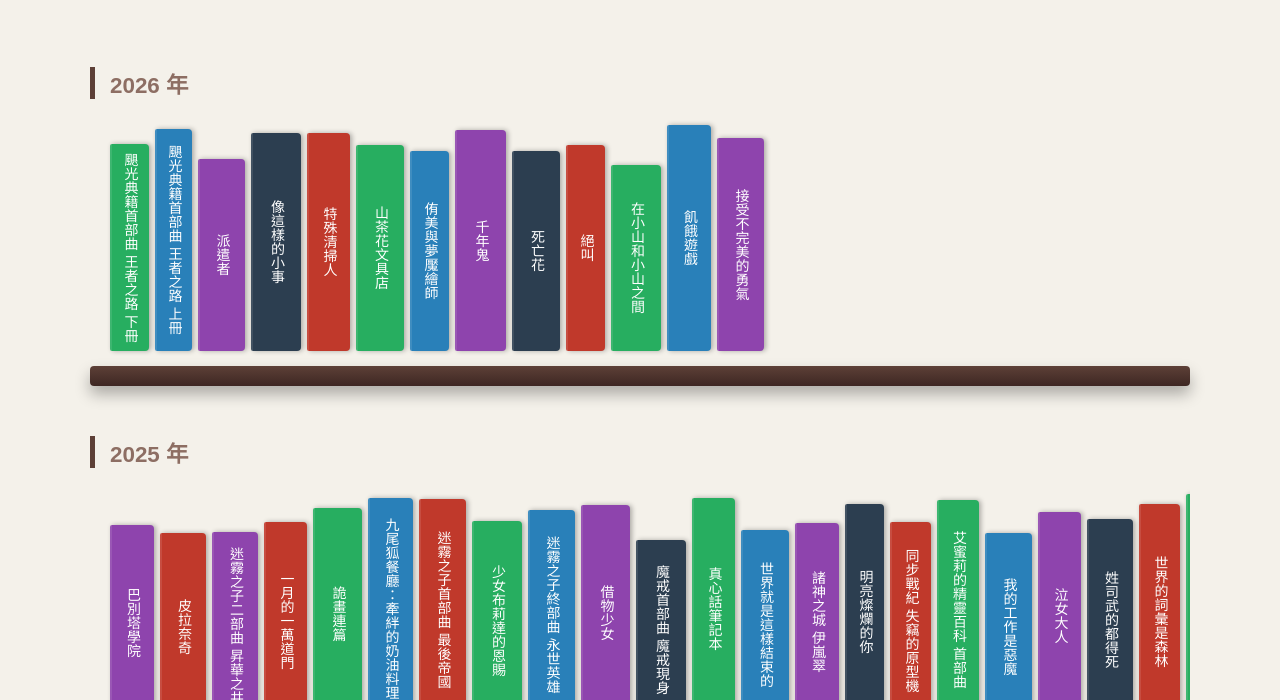
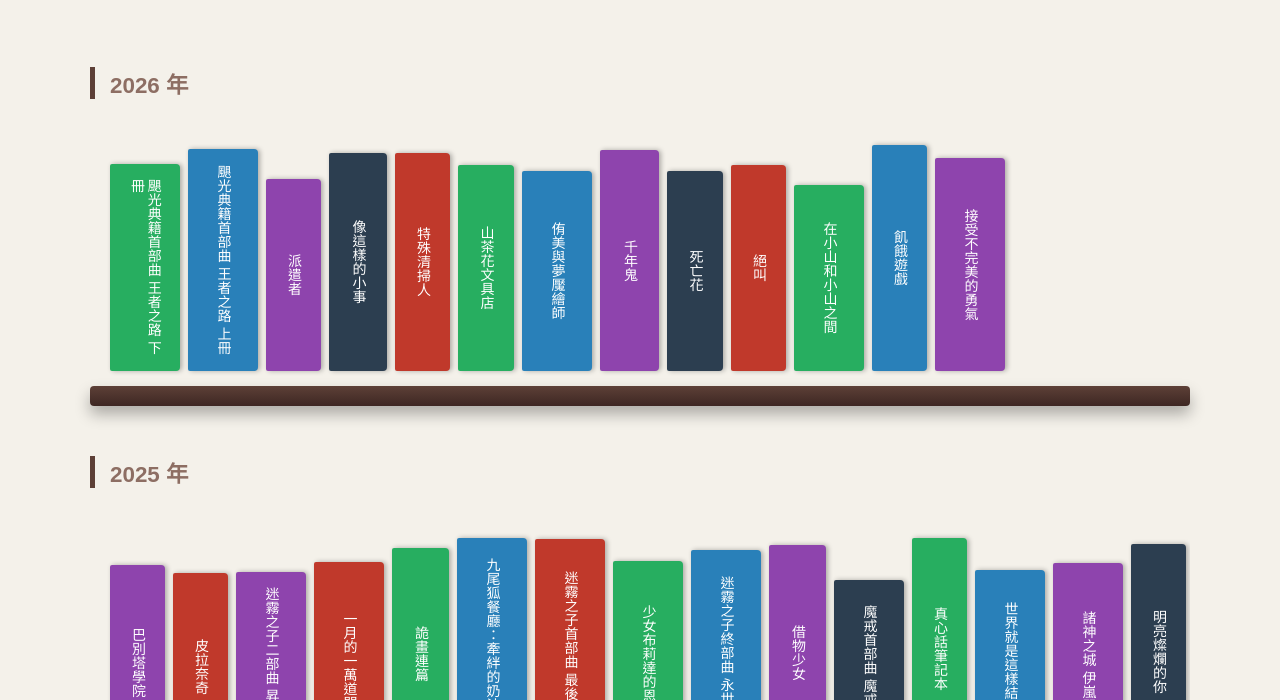
Before and after one commit to may90358/my-bookshelf, a plain HTML site: page index.html in a window 1280 px wide. Shown: the part 100-800 px from the top of the page. Drawn offline with Linux system fonts and the light colour scheme.

Commit message:
Update index.html

```diff
--- a/index.html
+++ b/index.html
@@ -34,21 +34,56 @@
         .shelf { position: relative; margin-bottom: 50px; }
 
         .books-row {
-            display: flex; align-items: flex-end; padding: 0 20px 15px 20px; gap: 6px; height: 240px;
-            z-index: 2; position: relative; overflow-x: auto; cursor: grab; scrollbar-width: none;
-            -ms-overflow-style: none; user-select: none;
+            display: flex;
+            align-items: flex-end;
+            padding: 0 20px 15px 20px;
+            gap: 8px;
+            height: 260px; /* 稍微調高以容納可能變高的書 */
+            z-index: 2;
+            position: relative;
+            overflow-x: auto;
+            cursor: grab;
+            scrollbar-width: none;
+            -ms-overflow-style: none;
+            user-select: none;
         }
         .books-row::-webkit-scrollbar { display: none; }
         .books-row:active { cursor: grabbing; }
 
+        /* [關鍵修正] 書籍基礎樣式：允許寬度自適應 */
         .book {
-            cursor: pointer; transition: transform 0.4s cubic-bezier(0.165, 0.84, 0.44, 1);
-            display: flex; align-items: center; justify-content: center; position: relative;
-            box-shadow: 2px 0 5px rgba(0,0,0,0.3); border-radius: 2px 4px 4px 2px;
-            border-left: 2px solid rgba(255,255,255,0.1); flex-shrink: 0;
+            cursor: pointer;
+            transition: transform 0.4s cubic-bezier(0.165, 0.84, 0.44, 1);
+            display: flex;
+            align-items: center;
+            justify-content: center;
+            position: relative;
+            box-shadow: 2px 0 5px rgba(0,0,0,0.3);
+            border-radius: 2px 4px 4px 2px;
+            flex-shrink: 0;
+            min-width: 45px; /* 設定最小寬度，避免沒字時太扁 */
+            padding: 0 5px; /* 增加左右內距讓文字不貼邊 */
         }
         .book:hover { transform: translateY(-20px); z-index: 10; }
-        .spine-text { writing-mode: vertical-rl; color: white; font-size: 14px; padding: 10px 0; font-style: normal; pointer-events: none; white-space: nowrap; }
+
+        /* [關鍵修正] 書名文字：允許折行且直式排列 */
+        .spine-text {
+            writing-mode: vertical-rl;
+            text-orientation: mixed;
+            color: white;
+            font-size: 14px;
+            line-height: 1.2;
+            padding: 15px 0;
+            font-style: normal;
+            pointer-events: none;
+            display: flex;
+            align-items: center;
+            justify-content: center;
+            max-height: 100%;
+            overflow: hidden;
+            word-break: break-all; /* 強制長字折行 */
+        }
+
         .shelf-board { height: 20px; background: linear-gradient(to bottom, var(--shelf-color), var(--shelf-depth)); width: 100%; border-radius: 4px; box-shadow: 0 8px 15px rgba(0,0,0,0.3); }
 
         /* --- 彈窗 UI --- */
@@ -67,7 +102,6 @@
         .page.right { background-image: linear-gradient(to left, #ffffff 95%, #e0e0e0 100%); }
         .book-spine-crease { width: 15px; background: linear-gradient(to right, #dcdcdc, #ffffff 50%, #dcdcdc); flex-shrink: 0; z-index: 5; }
 
-        /* 左頁排版：圖片在左，資訊在右 */
         .left-page-header { display: flex; align-items: flex-start; gap: 25px; margin-bottom: 30px; }
         .book-cover-small { width: 130px; height: auto; border-radius: 4px; box-shadow: 0 5px 15px rgba(0,0,0,0.15); flex-shrink: 0; }
         .book-info-text { display: flex; flex-direction: column; }
@@ -76,12 +110,11 @@
         .modal-rating { font-size: 1.1rem; color: #f1c40f; margin-bottom: 12px; }
         .modal-date { font-size: 0.8rem; color: #888; background: #eee; padding: 4px 12px; border-radius: 12px; width: fit-content; }
 
-        /* 金句卡片容器 */
         .highlight-container { display: flex; flex-direction: column; gap: 15px; margin-top: 10px; }
         .highlight-item {
             line-height: 1.8; color: #444; background: rgba(0,0,0,0.04);
             padding: 15px 20px; border-radius: 10px; font-size: 0.95rem;
-            box-shadow: 0 2px 5px rgba(0,0,0,0.02);
+            border-left: 4px solid var(--accent-color);
         }
 
         .section-label { font-size: 0.85rem; color: var(--accent-color); font-weight: bold; margin-bottom: 15px; border-bottom: 1px solid #e0e0e0; padding-bottom: 6px; letter-spacing: 1.5px; }
@@ -116,9 +149,7 @@
                     </div>
                     <div id="modal-highlights" class="highlight-container"></div>
                 </div>
-
                 <div class="book-spine-crease"></div>
-
                 <div class="page right">
                     <span class="section-label">【 我 的 心 得 】</span>
                     <div id="modal-thoughts" class="thought-section"></div>
@@ -142,18 +173,25 @@
             const mainContainer = document.getElementById('main-bookshelf');
             mainContainer.innerHTML = '';
             const years = [...new Set(data.map(b => b.year))].sort((a, b) => b - a);
+
             years.forEach(year => {
                 const section = document.createElement('div');
                 section.className = 'year-section';
                 section.innerHTML = `<div class="year-label">${year} 年</div><div class="shelf"><div class="books-row" id="shelf-${year}"></div><div class="shelf-board"></div></div>`;
                 mainContainer.appendChild(section);
+
                 const row = document.getElementById(`shelf-${year}`);
                 data.filter(b => b.year === year).forEach(book => {
                     const bookEl = document.createElement('div');
                     bookEl.className = 'book';
                     bookEl.style.backgroundColor = book.color || '#2c3e50';
                     bookEl.style.height = `${book.height || 200}px`;
-                    bookEl.style.width = `${book.width || 40}px`;
+
+                    // [優化] 根據書名長度動態調整書脊寬度
+                    // 如果書名超過 6 個字，稍微加寬書脊
+                    const minWidth = book.title.length > 6 ? 60 : 45;
+                    bookEl.style.width = `${Math.max(book.width || 0, minWidth)}px`;
+
                     bookEl.innerHTML = `<div class="spine-text">${book.title}</div>`;
                     bookEl.onclick = () => openNote(book);
                     row.appendChild(bookEl);
@@ -189,15 +227,10 @@
                 rawHighlights = parts[1] ? parts[1].trim() : "";
             }
 
-            // --- 修正後的 Notion 區塊拆分邏輯 ---
             const highlightContainer = document.getElementById('modal-highlights');
             highlightContainer.innerHTML = '';
-
             if (rawHighlights) {
-                // 使用正則表達式拆分，適應多個換行符號（Notion 區塊轉換常見現象）
-                // 這樣可以確保「一個段落」就是「一個卡片」，而不是一行一個卡片
                 const blocks = rawHighlights.split(/\n\s*\n/).filter(b => b.trim().length > 0);
-
                 blocks.forEach(text => {
                     const item = document.createElement('div');
                     item.className = 'highlight-item';
```
